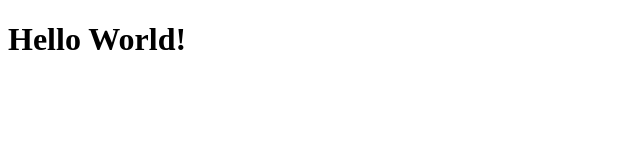
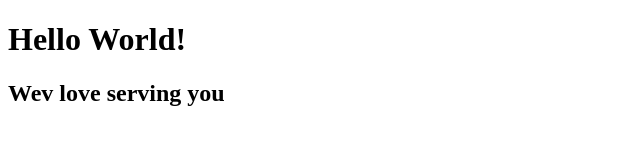
Before and after one commit to chibukasia/shop-online, a plain HTML site: page index.html in a window 1280 px wide. Shown: the whole page, without its empty margins (0-640 px from the left). Drawn offline with Linux system fonts and the light colour scheme.

Commit message:
Added a header

```diff
--- a/index.html
+++ b/index.html
@@ -6,5 +6,6 @@
 
     <body>
         <h1>Hello World!</h1>
+        <h2>Wev love serving you </h2>
     </body>
 </html>
```
